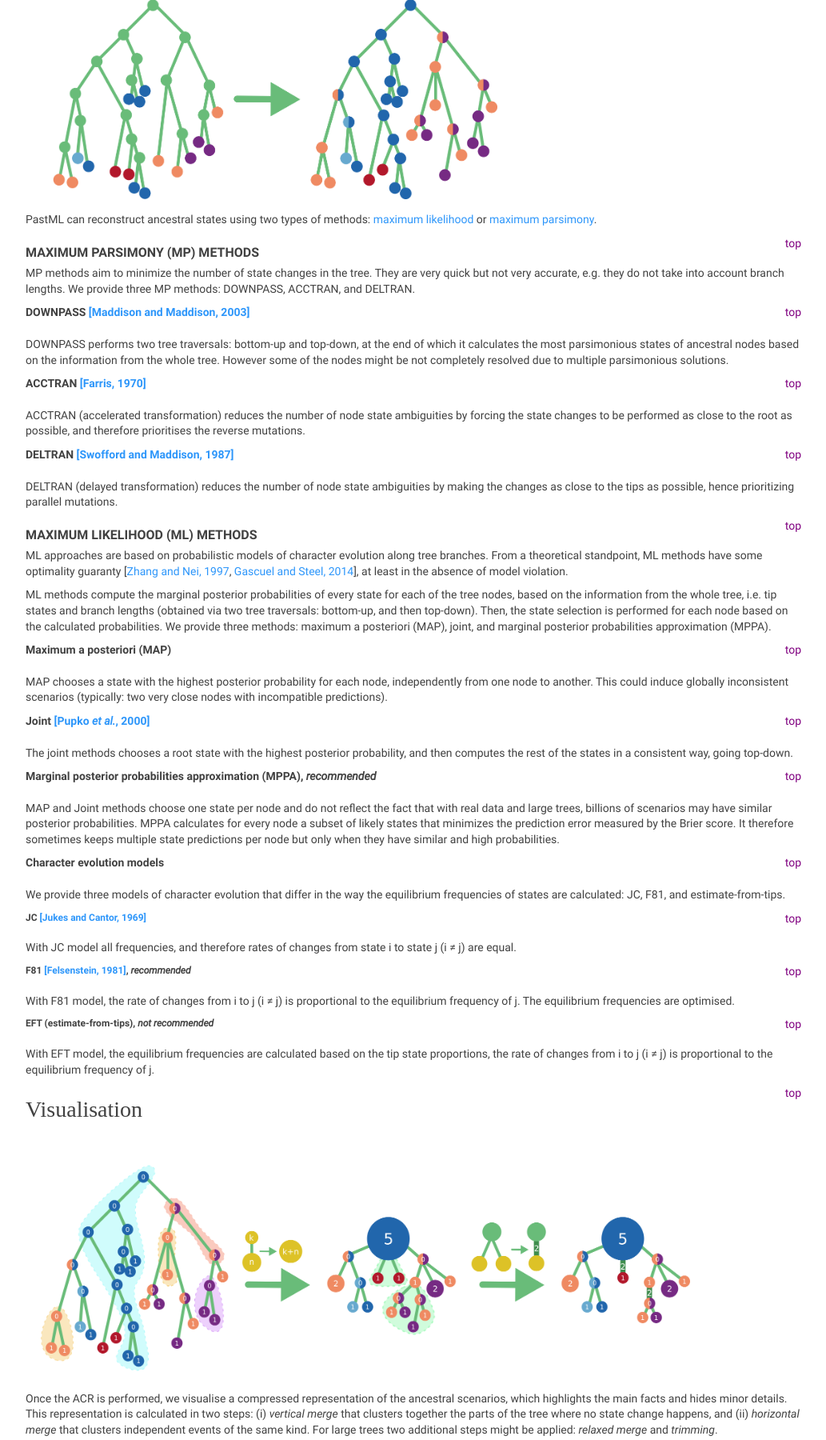
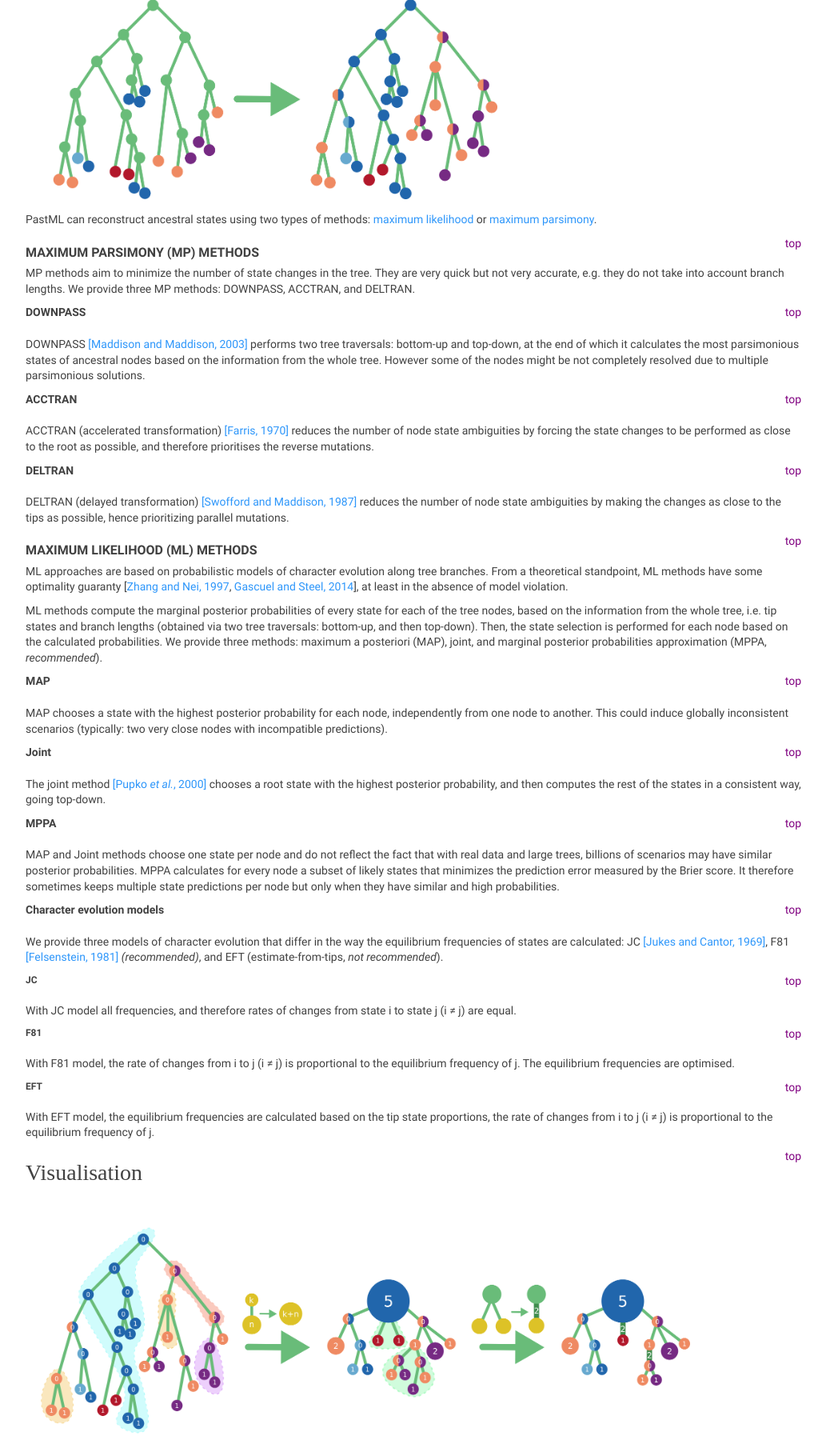
Before and after one commit to evolbioinfo/pastmlweb, a Django app: page /help in a window 1280 px wide. Shown: the part 934-2734 px from the top of the page at 80% size, without its empty margins (123-1156 px from the left). Run offline with Django 3.2, Linux system fonts and the light colour scheme; parts of the project's set-up code (start-up, migrations or seed data) failed here and were passed over; some libraries are stand-ins or nearby versions; some web fonts are replaced.

Commit message:
help page

```diff
--- a/templates/pastmlapp/help.html
+++ b/templates/pastmlapp/help.html
@@ -47,19 +47,19 @@
 <p>MP methods aim to minimize the number of state changes in the tree.
     They are very quick but not very accurate, e.g. they do not take into account branch lengths.
     We provide three MP methods: DOWNPASS, ACCTRAN, and DELTRAN.</p>
-<h4>DOWNPASS <a href="http://ib.berkeley.edu/courses/ib200/readings/MacClade%204%20Manual.pdf" target="_blank">[Maddison
-    and Maddison, 2003]</a></h4>
-<p>DOWNPASS performs two tree traversals: bottom-up and top-down,
+<h4>DOWNPASS</h4>
+<p>DOWNPASS <a href="http://ib.berkeley.edu/courses/ib200/readings/MacClade%204%20Manual.pdf" target="_blank">[Maddison
+    and Maddison, 2003]</a> performs two tree traversals: bottom-up and top-down,
     at the end of which it calculates the most parsimonious states of ancestral nodes based on the information from the
     whole tree.
     However some of the nodes might be not completely resolved due to multiple parsimonious solutions.</p>
-<h4>ACCTRAN <a href="https://doi.org/10.2307/2412028" target="_blank">[Farris, 1970]</a></h4>
-<p>ACCTRAN (accelerated transformation) reduces the number of node state ambiguities
+<h4>ACCTRAN</h4>
+<p>ACCTRAN (accelerated transformation) <a href="https://doi.org/10.2307/2412028" target="_blank">[Farris, 1970]</a> reduces the number of node state ambiguities
     by forcing the state changes to be performed as close to the root as possible, and therefore prioritises the reverse
     mutations.</p>
-<h4>DELTRAN <a href="https://doi.org/10.1016/0025-5564(87)90074-5" target="_blank">[Swofford and Maddison, 1987]</a>
-</h4>
-<p>DELTRAN (delayed transformation) reduces the number of node state ambiguities
+<h4>DELTRAN</h4>
+<p>DELTRAN (delayed transformation) <a href="https://doi.org/10.1016/0025-5564(87)90074-5" target="_blank">[Swofford and Maddison, 1987]</a>
+ reduces the number of node state ambiguities
     by making the changes as close to the tips as possible, hence prioritizing parallel mutations.</p>
 <h3>Maximum Likelihood (ML) methods</h3>
 <p>ML approaches are based on probabilistic models of character evolution along tree branches. From a theoretical
@@ -71,17 +71,16 @@
     based on the information from the whole tree, i.e. tip states and branch lengths (obtained via two tree traversals:
     bottom-up, and then top-down).
     Then, the state selection is performed for each node based on the calculated probabilities.
-    We provide three methods: maximum a posteriori (MAP), joint, and marginal posterior probabilities approximation
-    (MPPA).</p>
-<h4>Maximum a posteriori (MAP)</h4>
+    We provide three methods: maximum a posteriori (MAP), joint, and marginal posterior probabilities approximation (MPPA, <i>recommended</i>).</p>
+<h4>MAP</h4>
 <p>MAP chooses a state with the highest posterior probability for each node, independently from one node to another.
     This could induce globally inconsistent scenarios (typically: two very close nodes with incompatible
     predictions).</p>
-<h4>Joint <a href="https://doi.org/10.1093/oxfordjournals.molbev.a026369" target="_blank">[Pupko <i>et al.</i>,
-    2000]</a></h4>
-<p>The joint methods chooses a root state with the highest posterior probability, and then computes the rest of the
+<h4>Joint</h4>
+<p>The joint method <a href="https://doi.org/10.1093/oxfordjournals.molbev.a026369" target="_blank">[Pupko <i>et al.</i>,
+    2000]</a> chooses a root state with the highest posterior probability, and then computes the rest of the
     states in a consistent way, going top-down.</p>
-<h4>Marginal posterior probabilities approximation (MPPA), <i>recommended</i></h4>
+<h4>MPPA</h4>
 <p>MAP and Joint methods choose one state per node and do not reflect the fact that with real data and large trees,
     billions of scenarios may have similar posterior probabilities.
     MPPA calculates for every node a subset of likely states that minimizes the prediction error measured by the Brier
@@ -91,13 +90,14 @@
 
 <h4>Character evolution models</h4>
 <p>We provide three models of character evolution that differ in the way the equilibrium frequencies of states are
-    calculated: JC, F81, and estimate-from-tips.</p>
-<h5>JC <a href="http://dx.doi.org/10.1016/B978-1-4832-3211-9.50009-7" target="_blank">[Jukes and Cantor, 1969]</a></h5>
+    calculated: JC <a href="http://dx.doi.org/10.1016/B978-1-4832-3211-9.50009-7" target="_blank">[Jukes and Cantor, 1969]</a>,
+    F81 <a href="https://doi.org/10.1007/BF01734359" target="_blank">[Felsenstein, 1981]</a> <i>(recommended)</i>, and EFT (estimate-from-tips, <i>not recommended</i>).</p>
+<h5>JC</h5>
 <p>With JC model all frequencies, and therefore rates of changes from state i to state j (i ≠ j) are equal.</p>
-<h5>F81 <a href="https://doi.org/10.1007/BF01734359" target="_blank">[Felsenstein, 1981]</a>, <i>recommended</i></h5>
+<h5>F81</h5>
 <p>With F81 model, the rate of changes from i to j (i ≠ j) is proportional to the equilibrium frequency of j. The
     equilibrium frequencies are optimised.
-<h5>EFT (estimate-from-tips), <i>not recommended</i></h5>
+<h5>EFT</h5>
 <p>With EFT model, the equilibrium frequencies are calculated based on the tip state proportions, the rate of changes
     from i to j (i ≠ j) is proportional to the equilibrium frequency of j.</p>
 
@@ -138,7 +138,7 @@
     for instance, now a node in state A of size 3 can correspond to a node in state A of any size between 1 and 9,
     and a node in state B of size 25 can correspond to a node in state B of any size between 10 and 99.
 </p>
-<h3>Trimming minor details</h3>
+<h3>Trimming</h3>
 <p>If even after a relaxed horizontal merge the compressed representation contains too many details,
     we remove minor ones using the following procedure.
     For each leaf node we calculate its importance by multiplying its size by the size of its branch;
```
